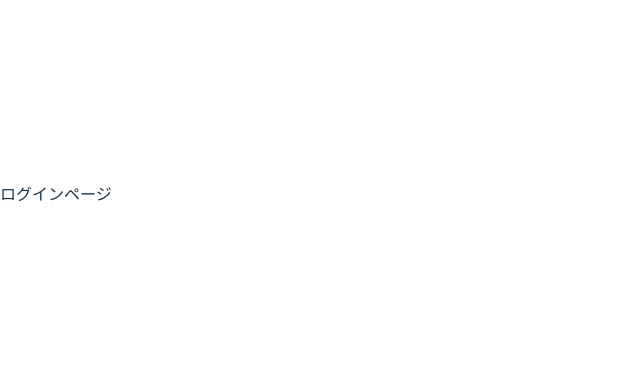
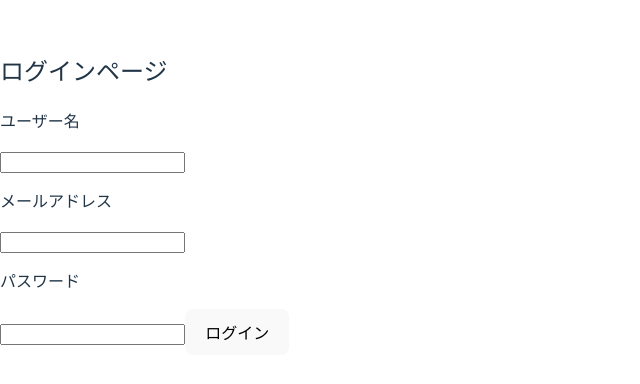
Before and after one commit to ayaka-nobeoka/book-search-app, a React (Vite) app in the folder book-search-app/: page /login in a window 1280 px wide. Shown: the part 206-590 px from the top of the page, without its empty margins (0-640 px from the left). Built offline with nearby package versions, Linux system fonts and the light colour scheme.

Commit message:
パスワード文字数チェック（例：6 文字以上）

```diff
--- a/book-search-app/src/pages/Login.jsx
+++ b/book-search-app/src/pages/Login.jsx
@@ -1,3 +1,67 @@
+import { useState } from "react";
+
 export default function Login() {
-  return <div>ログインページ</div>;
+  const [name, setName] = useState("");
+  const [email, setEmail] = useState("");
+  const [password, setPassword] = useState("");
+  const [errorName, setErrorName] = useState("");
+  const [errorEmail, setErrormail] = useState("");
+  const [errorPassword, setErrorPassword] = useState("");
+
+  const handleSubmit = (e) => {
+    e.preventDefault();
+
+    let isValid = true; //最初はすべて正しい（エラーなし）」という前提を決めている
+
+    if (!name) {
+      isValid = false;
+      setErrorName("名前を入力してください");
+    }
+    if (!email.includes("@")) {
+      isValid = false;
+      setErrormail("名前を入力してください");
+    }
+    if (password.length < 6) {
+      setErrorPassword("名前を入力してください");
+      isValid = false;
+    }
+    // すべてOKの場合
+    // ✅ 最後にまとめて判断
+    if (!isValid) return;
+    console.log("送信データ：", { name, email, password });
+  };
+  return (
+    <div>
+      <h2>ログインページ</h2>
+      <form onSubmit={handleSubmit}>
+        <p>ユーザー名</p>
+        <input value={name} onChange={(e) => setName(e.target.value)} />
+        {errorName && <p style={{ color: "red" }}>{setErrorName}</p>}
+        <p>メールアドレス</p>
+        <input value={email} onChange={(e) => setEmail(e.target.value)} />
+        {errorEmail && <p style={{ color: "red" }}>{setErrormail}</p>}
+        <p>パスワード</p>
+        <input value={password} onChange={(e) => setPassword(e.target.value)} />
+        {errorPassword && <p style={{ color: "red" }}>{setErrorPassword}</p>}
+        <button type="Submit">ログイン</button>
+      </form>
+    </div>
+  );
 }
+
+// ✖ setName(e)
+//    → name = { target: ..., value: ..., type: ..., ... }
+
+// ✔ setName(e.target.value)
+//    → name = "入力された文字"
+
+// ✅ !name の「!」って？
+// これは「否定」を意味する演算子（NOT）です。
+
+// !true → false
+
+// !false → true
+
+// !"" → true（空文字は falsy なので、それを否定すると true になる）
+
+// if (!name) は if (name === "" || name === null || name === undefined || name === false)
```
Also changed, not shown: 1 other file (tests, documents, lock files or other folders).
